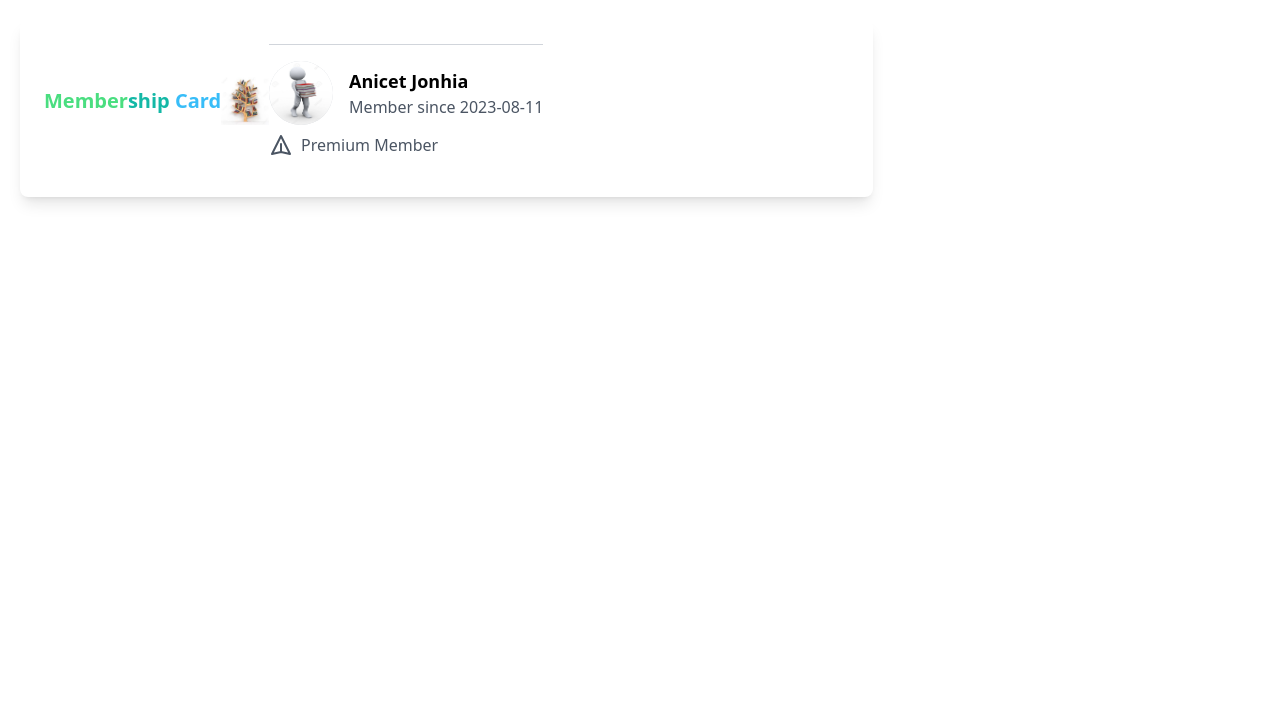
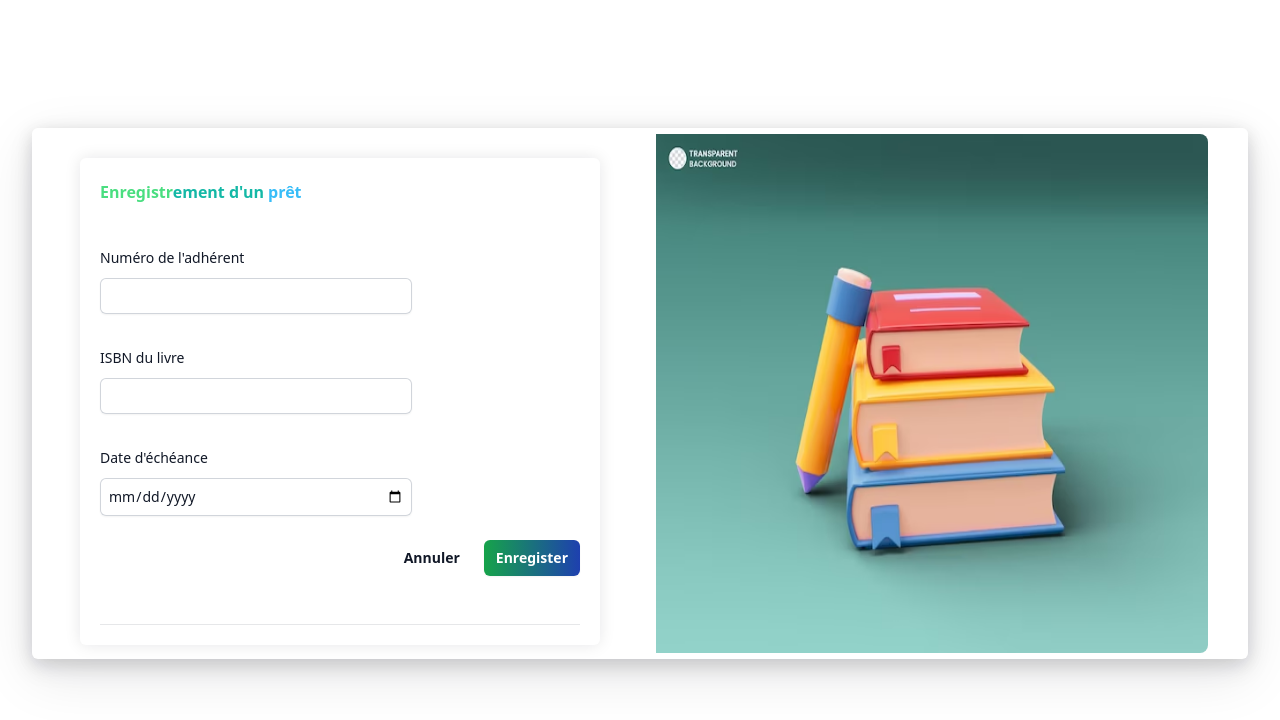
Before and after one commit to Malcovys/Library, a Vue app in the folder front_end/library/: page / in a window 1280 px wide. Shown: the top 720 px of the page. Built offline with nearby package versions, Linux system fonts and the light colour scheme.

Commit message:
LoanRegister page :  page d'enregistrement d'un prêt

```diff
--- a/front_end/library/src/App.vue
+++ b/front_end/library/src/App.vue
@@ -5,11 +5,12 @@ import SingIn from './components/SingIn.vue';
 import MembershipForm from './components/MembershipForm.vue';
 import AddBook from './components/AddBook.vue';
 import MembershipCard from './components/MembershipCard.vue';
+import LoanRegister from './components/LoanRegister.vue';
 
 </script>
 
 <template>
     <div>
-        <MembershipCard/>
+        <LoanRegister/>
     </div>
 </template>
--- /dev/null
+++ b/front_end/library/src/components/LoanRegister.vue
@@ -0,0 +1,92 @@
+<template>
+
+    <div class="overflow-hidden bg-white py-2 sm:py-32 ">
+      <div class="mx-auto max-w-7xl px-6 lg:px-8">
+        <div class="mx-auto p-10 grid max-w-2xl grid-cols-1 gap-x-8 gap-y-16 sm:gap-y-20 lg:mx-0 lg:max-w-none lg:grid-cols-2 rounded-md border-0 py-1.5 text-gray-900 shadow-[0px_4px_16px_rgba(17,17,26,0.1),_0px_8px_24px_rgba(17,17,26,0.1),_0px_16px_56px_rgba(17,17,26,0.1)]">
+         <div class="lg:pr-8 lg:pt-4">
+          <form class="m-2 w-full p-5 rounded-md shadow-[rgba(17,_17,_26,_0.1)_0px_0px_16px] ">
+
+
+            <div class="border-b border-gray-900/10 pb-12">
+              <h1 class="text-base font-extrabold leading-7"> <span class="text-green-400">Enregistr</span><span class="text-teal-500">ement d'un </span><span class="text-sky-400">prêt</span></h1>
+
+
+              <div class="mt-10 grid grid-cols-1 gap-x-6 gap-y-8 sm:grid-cols-6">
+
+
+
+                <div class="sm:col-span-4">
+                    <label for="num-adherent" class="block text-sm font-medium leading-6 text-gray-900">Numéro de l'adhérent</label>
+                    <div class="mt-2">
+                      <input type="text" name="num-adherent" id="num-adherent"  class="block w-full p-2 rounded-md border-0 py-1.5 text-gray-900 shadow-sm ring-1 ring-inset ring-gray-300 placeholder:text-gray-400 focus:ring-2 focus:ring-inset focus:ring-indigo-600 sm:text-sm sm:leading-6">
+                    </div>
+                  </div>
+
+                  <div class="sm:col-span-4">
+                    <label for="isbn" class="block text-sm font-medium leading-6 text-gray-900">ISBN du livre</label>
+                    <div class="mt-2">
+                      <input type="text" name="isbn" id="isbn" class="block w-full p-2 rounded-md border-0 py-1.5 text-gray-900 shadow-sm ring-1 ring-inset ring-gray-300 placeholder:text-gray-400 focus:ring-2 focus:ring-inset focus:ring-indigo-600 sm:text-sm sm:leading-6">
+                    </div>
+                  </div>
+
+                  <div class="sm:col-span-4">
+                    <label for="date" class="block text-sm font-medium leading-6 text-gray-900">Date d'échéance</label>
+                    <div class="mt-2">
+                      <input type="date" name="date-echeance" id="date-echeance"  class="block w-full p-2 rounded-md border-0 py-1.5 text-gray-900 shadow-sm ring-1 ring-inset ring-gray-300 placeholder:text-gray-400 focus:ring-2 focus:ring-inset focus:ring-indigo-600 sm:text-sm sm:leading-6">
+                    </div>
+                  </div>
+
+
+
+
+
+
+
+
+
+
+
+              </div>
+              <div class="mt-6 flex items-center justify-end gap-x-6">
+                <button type="button" class="text-sm font-semibold leading-6 text-gray-900"  @click="handleCancel">Annuler</button>
+                <button type="submit" class="rounded-md bg-gradient-to-r from-green-600  to-blue-800 px-3 py-2 text-sm font-semibold text-white shadow-sm hover:bg-blue-900 focus-visible:outline focus-visible:outline-2 focus-visible:outline-offset-2 focus-visible:outline-indigo-600" @click="handleSubmit">Enregister</button>
+              </div>
+            </div>
+
+
+        </form>
+
+        </div>
+
+        <div class="flex justify-center">
+            <img src="../assets/images/loanRegister.avif" class=" m-auto rounded-b-lg lg:w-full h-full lg:rounded-r-lg lg:rounded-bl-none" alt="">
+
+
+        </div>
+
+        </div>
+      </div>
+    </div>
+
+  </template>
+
+
+  <script>
+    export default {
+        name: "LoanRegisterPage", // Change the name if needed
+        methods: {
+        handleSubmit() {
+            // Handle form submission logic here
+            console.log("Form submitted");
+        },
+        handleCancel() {
+            // Handle cancel button logic here
+            console.log("Form cancelled");
+        },
+        },
+    };
+  </script>
+
+  <style scoped>
+  /* Your scoped styles here */
+  </style>
```
Also changed, not shown: front_end/library/src/assets/images/loanRegister.avif (added), 1 other file (tests, documents, lock files or other folders).
